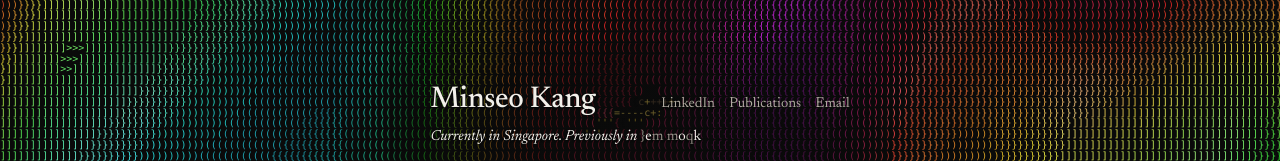
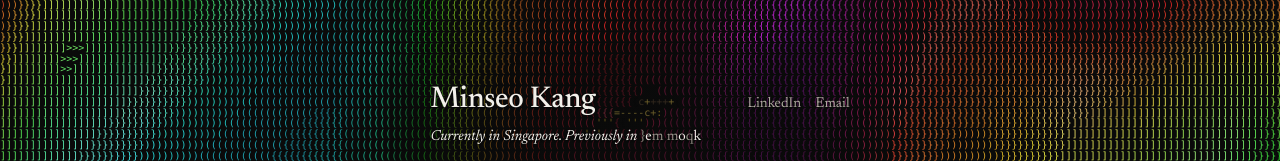
Before and after one commit to minseo-kang118/minseo-kang118.github.io, a plain HTML site: page index.html in a window 1280 px wide. Shown: the top 161 px of the page. Drawn offline with Linux system fonts and the light colour scheme; animation ran at ten frames a second.

Commit message:
Add files via upload

```diff
--- a/index.html
+++ b/index.html
@@ -156,7 +156,7 @@
       <h1>Minseo Kang</h1>
       <nav class="links" aria-label="Elsewhere">
         <a href="https://www.linkedin.com/in/minseo-kang-ek/"  target="_blank">LinkedIn</a>
-        <button id="pubtoggle" type="button" class="maillink">Publications</button>
+        <!-- <button id="pubtoggle" type="button" class="maillink">Publications</button> -->
         <button id="mail" type="button" class="maillink">Email</button>
       </nav>
     </header>
```
